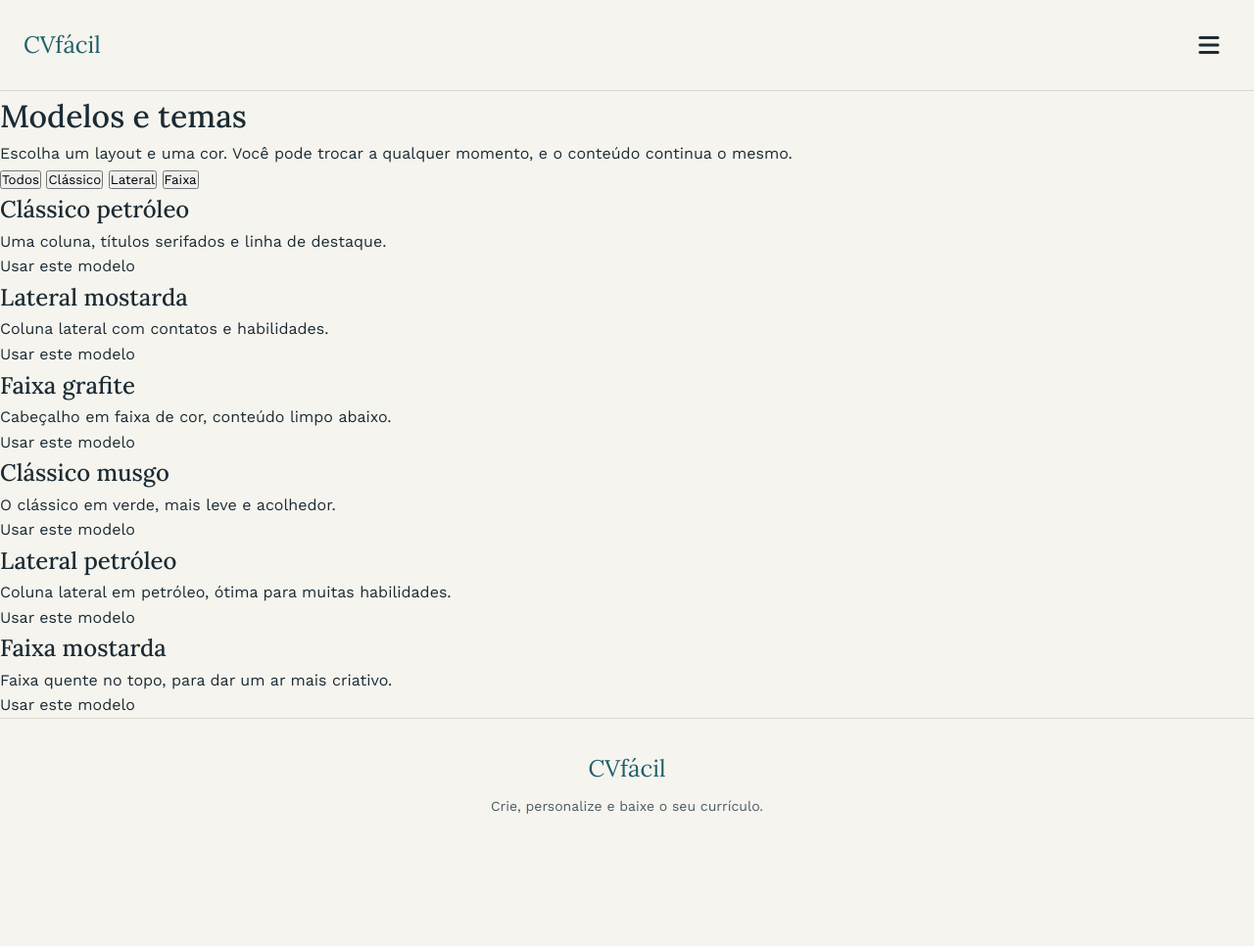
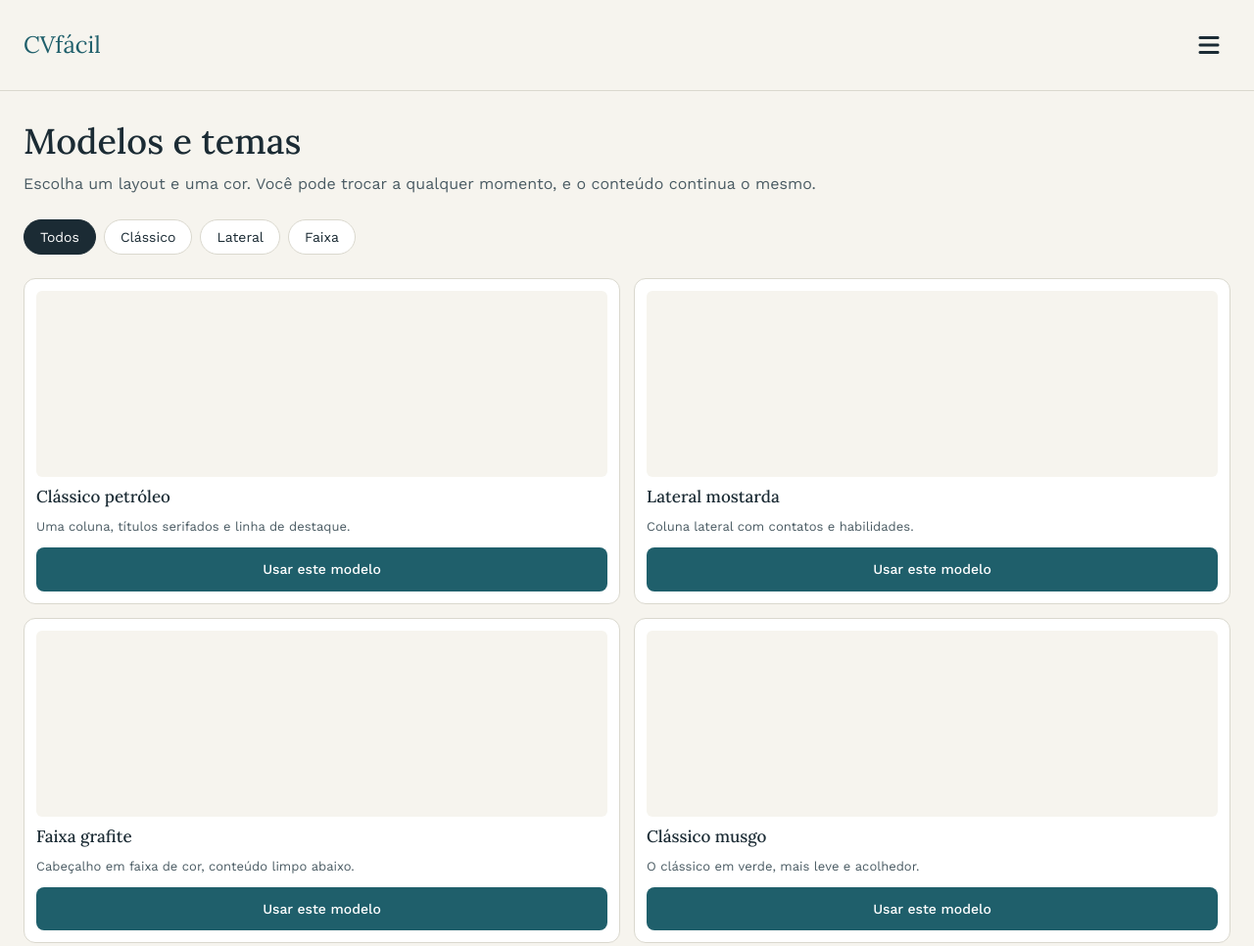
Before and after one commit to nathaliadebona/cvfacil, a plain HTML site: page modelos.html in a window 1280 px wide. Shown: the top 966 px of the page at 98% size. Before the commit the page ends 867 px from the top, so only its background shows below. Drawn offline with nearby package versions, Linux system fonts and the light colour scheme.

Commit message:
style: adiciona layout, filtros e cartões da página de modelos
Cria o css/modelos.css com o cabeçalho da página, filtros em formato de pílula e grade de cartões em duas colunas, e aplica as classes de botão e filtro ativo no modelos.html.

```diff
--- /dev/null
+++ b/css/modelos.css
@@ -0,0 +1,74 @@
+main {
+    padding: 2rem 1.5rem 2.5rem;
+}
+
+.intro-modelos h1 {
+    margin-bottom: 0.625rem;
+    font-size: 2.25rem;
+    line-height: 1.1;
+}
+
+.intro-modelos p {
+    margin-bottom: 1.5rem;
+    color: var(--cor-texto-secundario);
+}
+
+.filtros {
+    display: flex;
+    flex-wrap: wrap;
+    gap: 0.5rem;
+    margin-bottom: 1.5rem;
+}
+
+.filtros button {
+    padding: 0.5625rem 1rem;
+    border: 0.0625rem solid var(--cor-borda);
+    border-radius: 999px;
+    font-size: 0.875rem;
+    color: var(--cor-texto);
+    background-color: #fff;
+    cursor: pointer;
+}
+
+.filtros button.ativo {
+    border-color: var(--cor-texto);
+    color: #fff;
+    background-color: var(--cor-texto);
+}
+
+.modelos-opcoes {
+    display: grid;
+    grid-template-columns: repeat(2, minmax(0, 1fr));
+    gap: 0.875rem;
+}
+
+.modelo-card {
+    display: flex;
+    flex-direction: column;
+    gap: 0.625rem;
+    padding: 0.75rem;
+    border: 0.0625rem solid var(--cor-borda);
+    border-radius: 0.75rem;
+    background-color: #fff;
+}
+
+.modelo-card h2 {
+    font-size: 1.0625rem;
+    line-height: 1.25;
+}
+
+.modelo-card p {
+    font-size: 0.8125rem;
+    color: var(--cor-texto-secundario);
+}
+
+.miniatura {
+    height: 11.875rem;
+    border-radius: 0.375rem;
+    background-color: var(--cor-fundo);
+}
+
+.modelo-card a {
+    padding: 0.6875rem 0.5rem;
+    font-size: 0.875rem;
+}
--- a/modelos.html
+++ b/modelos.html
@@ -12,6 +12,7 @@
 
     <link rel="stylesheet" href="https://cdnjs.cloudflare.com/ajax/libs/font-awesome/6.5.0/css/all.min.css">
     <link rel="stylesheet" href="css/style.css">
+    <link rel="stylesheet" href="css/modelos.css">
 </head>
 <body>
     <header>
@@ -34,11 +35,13 @@
     </header>
 
     <main>
-        <h1>Modelos e temas</h1>
-        <p>Escolha um layout e uma cor. Você pode trocar a qualquer momento, e o conteúdo continua o mesmo.</p>
+        <div class="intro-modelos">
+            <h1>Modelos e temas</h1>
+            <p>Escolha um layout e uma cor. Você pode trocar a qualquer momento, e o conteúdo continua o mesmo.</p>
+        </div>
 
         <div class="filtros">
-            <button type="button" data-filtro="todos">Todos</button>
+            <button type="button" data-filtro="todos" class="ativo">Todos</button>
             <button type="button" data-filtro="classico">Clássico</button>
             <button type="button" data-filtro="lateral">Lateral</button>
             <button type="button" data-filtro="faixa">Faixa</button>
@@ -50,7 +53,7 @@
                     <div class="miniatura"></div>
                     <h2>Clássico petróleo</h2>
                     <p>Uma coluna, títulos serifados e linha de destaque.</p>
-                    <a href="editor.html">Usar este modelo</a>
+                    <a href="editor.html" class="botao-principal">Usar este modelo</a>
                 </article>
             </li>
 
@@ -59,7 +62,7 @@
                     <div class="miniatura"></div>
                     <h2>Lateral mostarda</h2>
                     <p>Coluna lateral com contatos e habilidades.</p>
-                    <a href="editor.html">Usar este modelo</a>
+                    <a href="editor.html" class="botao-principal">Usar este modelo</a>
                 </article>
             </li>
 
@@ -68,7 +71,7 @@
                     <div class="miniatura"></div>
                     <h2>Faixa grafite</h2>
                     <p>Cabeçalho em faixa de cor, conteúdo limpo abaixo.</p>
-                    <a href="editor.html">Usar este modelo</a>
+                    <a href="editor.html" class="botao-principal">Usar este modelo</a>
                 </article>
             </li>
 
@@ -77,7 +80,7 @@
                     <div class="miniatura"></div>
                     <h2>Clássico musgo</h2>
                     <p>O clássico em verde, mais leve e acolhedor.</p>
-                    <a href="editor.html">Usar este modelo</a>
+                    <a href="editor.html" class="botao-principal">Usar este modelo</a>
                 </article>
             </li>
 
@@ -86,7 +89,7 @@
                     <div class="miniatura"></div>
                     <h2>Lateral petróleo</h2>
                     <p>Coluna lateral em petróleo, ótima para muitas habilidades.</p>
-                    <a href="editor.html">Usar este modelo</a>
+                    <a href="editor.html" class="botao-principal">Usar este modelo</a>
                 </article>
             </li>
 
@@ -95,7 +98,7 @@
                     <div class="miniatura"></div>
                     <h2>Faixa mostarda</h2>
                     <p>Faixa quente no topo, para dar um ar mais criativo.</p>
-                    <a href="editor.html">Usar este modelo</a>
+                    <a href="editor.html" class="botao-principal">Usar este modelo</a>
                 </article>
             </li>
         </ul>
```
